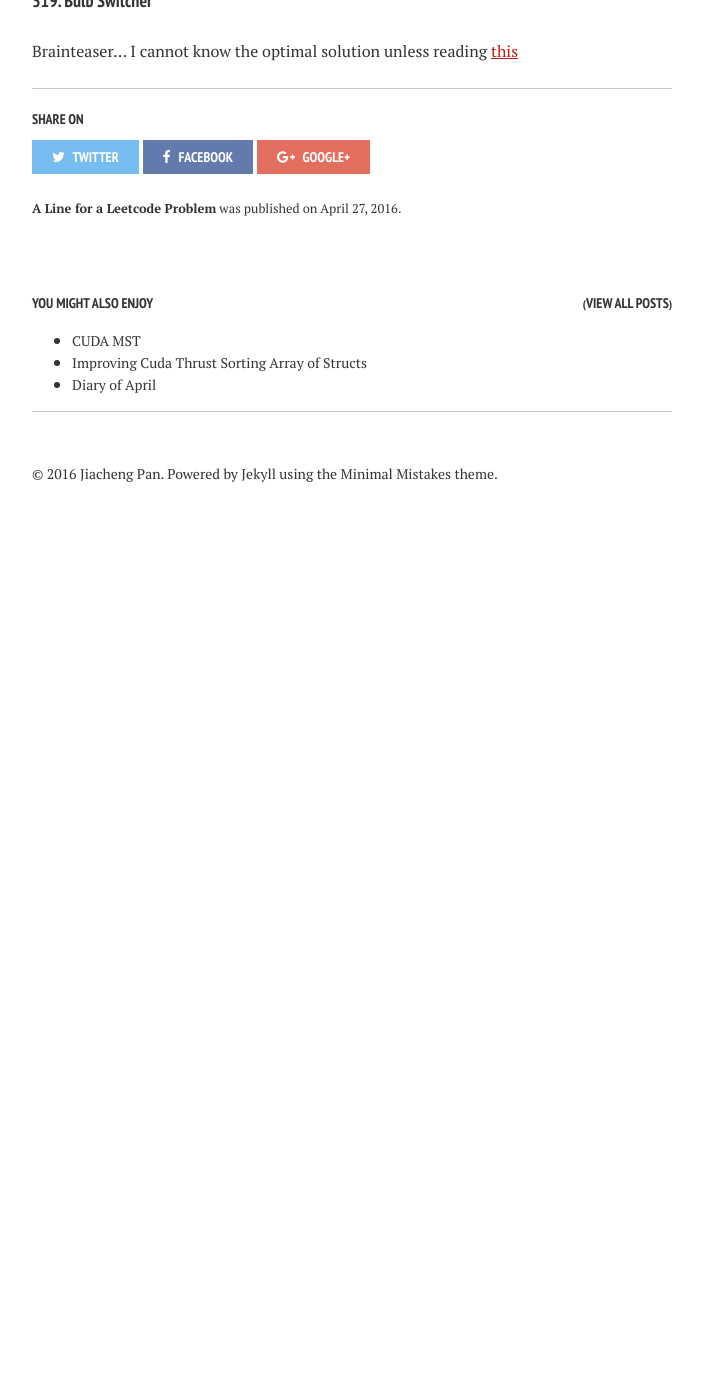
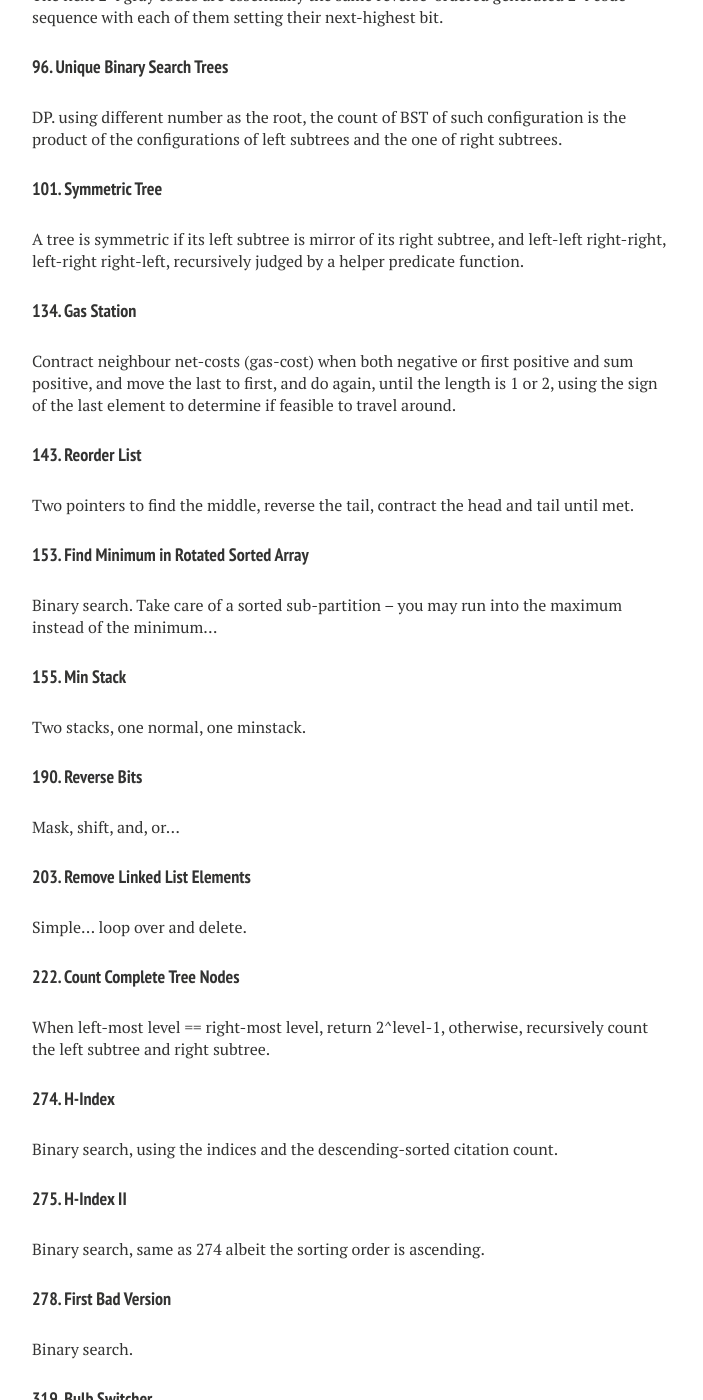
Before and after one commit to jiachengpan/jiachengpan.github.io, a Jekyll site: the page built from _posts/2016-04-27-a-line-for-a-leetcode-problem.markdown, in a window 1280 px wide and 1400 px high, scrolled down 2119 px. Shown: the whole window, without its empty margins (288-991 px from the left). Built offline with Jekyll 4.4.1, drawn with Linux system fonts in a browser that asks for light colours; before the commit the page ends 2651 px from its top, so only the background shows below that; some of the changed text lies outside the part shown.

Commit message:
0429 leetcode

```diff
--- a/_posts/2016-04-27-a-line-for-a-leetcode-problem.markdown
+++ b/_posts/2016-04-27-a-line-for-a-leetcode-problem.markdown
@@ -35,8 +35,17 @@ Brute-force shall surfice, but kmp is also good... (for dfa kmp, **do** understa
 (read stl code...) find the first misordered one (ascending pair, item first) from backward, find the first guy bigger than the misordered one, swap, reverse everything beyond the misordered one.
 (this makes sure the first misordered guy is corrected by the first bigger guy, and reversing makes sure the guys beyond the misordered guy are ascending)
 
+#### 34. Search for a Range
+`lower_bound` and `upper_bound` can do the trick, or one can write his own binary search routines.
+
+#### 35. Search Insert Position
+`lower_bound` can do the trick.
+
 #### 38. Count and Say
 Just loop and call a "transform" function as per the question's requirement
+
+#### 39. Combination Sum
+DFS, maintaining a current pos in candidates, a current chosen list and current value, and the next chosen candidates being all candidates beyond pos if they are smaller than `(target-current_value)`.
 
 #### 46. Permutations
 Sort and `stl::next_permutation` can do the trick
@@ -46,6 +55,9 @@ Loop, note the space indice, note the non-space right bound, and get the differe
 
 #### 67. Add Binary
 Simple... loop over and maintain a carry
+
+#### 74. Search a 2D Matrix
+`lower_bound`, `lower_bound`, note how to choose `mid` so that there would not be an infinite loop. (ceil or floor the mid)
 
 #### 75. Sort Colors
 Partition (see *Algorithms*); or bucket / radix sort.
@@ -59,11 +71,35 @@ DP. using different number as the root, the count of BST of such configuration i
 #### 101. Symmetric Tree
 A tree is symmetric if its left subtree is mirror of its right subtree, and left-left right-right, left-right right-left, recursively judged by a helper predicate function.
 
+#### 134. Gas Station
+Contract neighbour net-costs (gas-cost) when both negative or first positive and sum positive, and move the last to first, and do again, until the length is 1 or 2, using the sign of the last element to determine if feasible to travel around.
+
+#### 143. Reorder List
+Two pointers to find the middle, reverse the tail, contract the head and tail until met.
+
+#### 153. Find Minimum in Rotated Sorted Array
+Binary search. Take care of a sorted sub-partition -- you may run into the maximum instead of the minimum...
+
+#### 155. Min Stack
+Two stacks, one normal, one minstack.
+
 #### 190. Reverse Bits
 Mask, shift, and, or...
 
 #### 203. Remove Linked List Elements
 Simple... loop over and delete.
 
+#### 222. Count Complete Tree Nodes
+When left-most level == right-most level, return 2^level-1, otherwise, recursively count the left subtree and right subtree.
+
+#### 274. H-Index
+Binary search, using the indices and the descending-sorted citation count.
+
+#### 275. H-Index II
+Binary search, same as 274 albeit the sorting order is ascending.
+
+#### 278. First Bad Version
+Binary search.
+
 #### 319. Bulb Switcher
 Brainteaser... I cannot know the optimal solution unless reading [this](https://leetcode.com/discuss/91371/share-my-o-1-solution-with-explanation)
```
Also changed, not shown: other parts of _posts/2016-04-27-a-line-for-a-leetcode-problem.markdown (+1 -1 lines).
